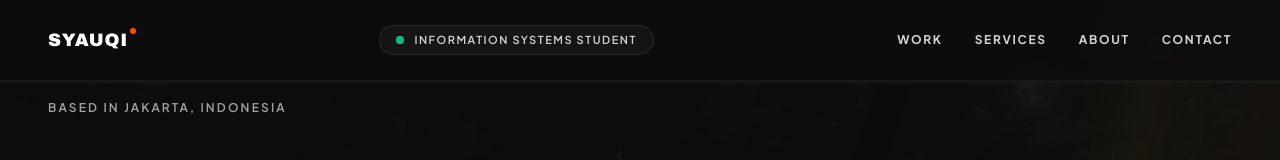
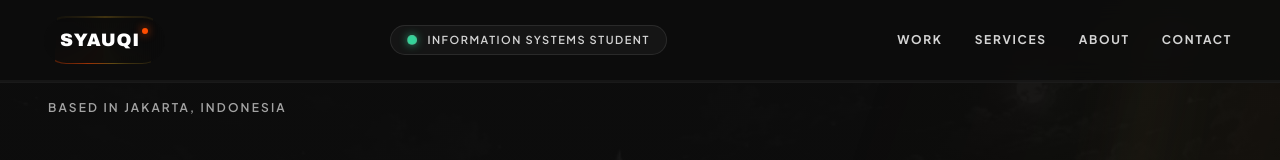
Before and after one commit to sogiahmad/portfolio-v3, a Next.js app: page / in a window 1280 px wide. Shown: the top 160 px of the page. Built offline with nearby package versions, Linux system fonts and the light colour scheme.

Commit message:
feat: add rotating ring on brand, dual sonar status dot, scroll density, and ripple hover underline

```diff
--- a/src/components/Navbar.tsx
+++ b/src/components/Navbar.tsx
@@ -14,6 +14,7 @@ const NAV_ITEMS = [
 export default function Navbar() {
   const [activeId, setActiveId] = useState<string>("");
   const [scrollProgress, setScrollProgress] = useState<number>(0);
+  const [isScrolled, setIsScrolled] = useState<boolean>(false);
   const [mobileOpen, setMobileOpen] = useState<boolean>(false);
   const [navTextVisible, setNavTextVisible] = useState<boolean>(false);
 
@@ -27,13 +28,16 @@ export default function Navbar() {
 
   useEffect(() => {
     const handleScroll = () => {
+      const y = window.scrollY;
+      setIsScrolled(y > 24);
+
       const doc = document.documentElement;
       const maxScroll = doc.scrollHeight - window.innerHeight;
       const ratio =
-        maxScroll > 0 ? Math.min(1, Math.max(0, window.scrollY / maxScroll)) : 0;
+        maxScroll > 0 ? Math.min(1, Math.max(0, y / maxScroll)) : 0;
       setScrollProgress(ratio * 100);
 
-      const currentPos = window.scrollY + 180;
+      const currentPos = y + 180;
       let matched = "";
       for (const item of NAV_ITEMS) {
         const el = document.getElementById(item.id);
@@ -50,43 +54,81 @@ export default function Navbar() {
   }, []);
 
   return (
-    <header className="fixed top-0 left-0 right-0 z-50 bg-obsidian/80 backdrop-blur-md border-b border-white/[0.06]">
-      <div className="max-w-[1440px] mx-auto px-6 md:px-12 h-16 md:h-20 flex items-center justify-between">
-        {/* Brand Logo */}
+    <header
+      className={`fixed top-0 left-0 right-0 z-50 backdrop-blur-md transition-all duration-300 ${
+        isScrolled
+          ? "bg-obsidian/95 border-b border-white/[0.12] shadow-[0_10px_30px_rgba(0,0,0,0.45)]"
+          : "bg-obsidian/80 border-b border-white/[0.06]"
+      }`}
+    >
+      <div
+        className={`max-w-[1440px] mx-auto px-6 md:px-12 flex items-center justify-between transition-[height] duration-300 ${
+          isScrolled ? "h-14 md:h-[68px]" : "h-16 md:h-20"
+        }`}
+      >
+        {/* Brand Logo + Cincin Orbit Berputar */}
         <a
           href="#top"
           onClick={() => {
             setActiveId("");
             setMobileOpen(false);
           }}
-          className={`font-display text-base md:text-lg tracking-[0.04em] text-white inline-flex items-start group transition-all duration-700 ease-out ${
+          className={`relative px-3 py-1.5 font-display text-base md:text-lg tracking-[0.04em] text-white inline-flex items-center group transition-all duration-700 ease-out ${
             navTextVisible
               ? "opacity-100 translate-y-0"
               : "opacity-0 -translate-y-2 pointer-events-none"
           }`}
         >
-          <span>{PROFILE_DATA.brand}</span>
-          <span className="inline-block w-1.5 h-1.5 rounded-full bg-accent ml-0.5 mt-0.5 transition-transform duration-300 group-hover:scale-125" />
+          {/* Cincin berputar halus mengelilingi tulisan */}
+          <span
+            aria-hidden="true"
+            className="pointer-events-none absolute -inset-x-1.5 -inset-y-1 rounded-full overflow-hidden opacity-65 group-hover:opacity-100 transition-opacity duration-300"
+          >
+            <span
+              style={{
+                animation: "brandRingOrbit 5.5s linear infinite",
+                background:
+                  "conic-gradient(from 0deg, transparent 0%, rgba(251,191,36,0.55) 18%, rgba(255,77,0,0.9) 34%, transparent 52%, rgba(251,191,36,0.35) 75%, transparent 100%)",
+              }}
+              className="absolute -inset-6 block"
+            />
+            <span className="absolute inset-[1.5px] rounded-full bg-obsidian/95" />
+          </span>
+
+          <span className="relative z-10 inline-flex items-start">
+            <span>{PROFILE_DATA.brand}</span>
+            <span className="inline-block w-1.5 h-1.5 rounded-full bg-accent ml-0.5 mt-0.5 shadow-[0_0_8px_rgba(255,77,0,0.85)] transition-transform duration-300 group-hover:scale-125" />
+          </span>
         </a>
 
-        {/* Center Status Pill */}
+        {/* Center Status Pill + Denyut Sonar Ganda */}
         <div
-          className={`hidden md:flex items-center gap-2.5 bg-white/[0.04] border border-white/[0.09] rounded-full px-4 py-1.5 transition-all duration-700 delay-75 ease-out ${
+          className={`group/pill hidden md:flex items-center gap-2.5 bg-white/[0.04] hover:bg-white/[0.07] border border-white/[0.09] hover:border-emerald-400/40 rounded-full px-4 py-1.5 shadow-[0_0_0_rgba(16,185,129,0)] hover:shadow-[0_0_20px_rgba(16,185,129,0.16)] transition-all duration-500 ease-out ${
             navTextVisible
               ? "opacity-100 translate-y-0"
               : "opacity-0 -translate-y-2 pointer-events-none"
           }`}
         >
-          <span className="relative flex h-2 w-2">
-            <span className="animate-ping absolute inline-flex h-full w-full rounded-full bg-emerald-400 opacity-75" />
-            <span className="relative inline-flex rounded-full h-2 w-2 bg-emerald-500" />
+          <span className="relative flex h-2.5 w-2.5 items-center justify-center">
+            <span
+              style={{ animation: "sonarPulse 2.4s cubic-bezier(0, 0, 0.2, 1) infinite" }}
+              className="absolute inline-flex h-full w-full rounded-full bg-emerald-400/75"
+            />
+            <span
+              style={{
+                animation:
+                  "sonarPulse 2.4s cubic-bezier(0, 0, 0.2, 1) 1.2s infinite",
+              }}
+              className="absolute inline-flex h-full w-full rounded-full bg-emerald-300/60"
+            />
+            <span className="relative inline-flex rounded-full h-2 w-2 bg-emerald-400 shadow-[0_0_10px_#34d399] transition-transform duration-300 group-hover/pill:scale-125" />
           </span>
-          <span className="font-sans font-semibold text-[11px] tracking-[0.14em] text-neutral-300 uppercase">
+          <span className="font-sans font-semibold text-[11px] tracking-[0.14em] text-neutral-300 group-hover/pill:text-white uppercase transition-colors">
             {PROFILE_DATA.roleBadge}
           </span>
         </div>
 
-        {/* Desktop Nav Links */}
+        {/* Desktop Nav Links + Hover Underline Efek Riak Air */}
         <nav
           className={`hidden sm:flex items-center gap-6 md:gap-8 transition-all duration-700 delay-100 ease-out ${
             navTextVisible
@@ -100,18 +142,31 @@ export default function Navbar() {
               <a
                 key={item.label}
                 href={item.href}
-                className={`relative py-1 font-sans font-bold text-[11px] md:text-xs tracking-[0.14em] uppercase transition-colors ${
+                className={`group/link relative py-1 font-sans font-bold text-[11px] md:text-xs tracking-[0.14em] uppercase transition-all duration-300 hover:-translate-y-[1px] ${
                   isActive
                     ? "text-amber-300"
                     : "text-neutral-300 hover:text-white"
                 }`}
               >
                 <span>{item.label}</span>
+                {/* Garis bawah dengan efek riak/gelombang mengalir saat hover */}
                 <span
-                  className={`absolute left-0 right-0 -bottom-0.5 h-0.5 bg-accent transition-transform duration-300 origin-left ${
-                    isActive ? "scale-x-100" : "scale-x-0"
+                  className={`pointer-events-none absolute left-0 right-0 -bottom-0.5 h-[2px] overflow-hidden rounded-full transition-transform duration-300 origin-left ${
+                    isActive
+                      ? "scale-x-100"
+                      : "scale-x-0 group-hover/link:scale-x-100"
                   }`}
-                />
+                >
+                  <span
+                    style={{
+                      animation: "waterRippleFlow 1.8s linear infinite",
+                      background:
+                        "linear-gradient(90deg, #FF4D00 0%, #FBBF24 25%, #38BDF8 50%, #FBBF24 75%, #FF4D00 100%)",
+                      backgroundSize: "200% 100%",
+                    }}
+                    className="block w-full h-full"
+                  />
+                </span>
               </a>
             );
           })}
@@ -134,11 +189,17 @@ export default function Navbar() {
         </button>
       </div>
 
-      {/* Mobile Dropdown */}
-      {mobileOpen && (
-        <div className="sm:hidden bg-[#121212] border-t border-white/10 px-6 py-4 space-y-2">
+      {/* Mobile Dropdown dengan Transisi Buka/Tutup Halus */}
+      <div
+        className={`sm:hidden overflow-hidden bg-[#121212] transition-all duration-300 ease-out ${
+          mobileOpen
+            ? "max-h-72 opacity-100 border-t border-white/10"
+            : "max-h-0 opacity-0 border-t border-transparent pointer-events-none"
+        }`}
+      >
+        <div className="px-6 py-4 space-y-2">
           <div className="inline-flex items-center gap-2 text-[10px] font-mono uppercase tracking-[0.14em] text-emerald-400 pb-2">
-            <span className="w-1.5 h-1.5 rounded-full bg-emerald-400" />
+            <span className="w-1.5 h-1.5 rounded-full bg-emerald-400 animate-pulse" />
             <span>{PROFILE_DATA.roleBadge}</span>
           </div>
           <div className="flex flex-col divide-y divide-white/[0.06]">
@@ -147,14 +208,14 @@ export default function Navbar() {
                 key={item.label}
                 href={item.href}
                 onClick={() => setMobileOpen(false)}
-                className="py-2.5 font-sans font-bold text-xs tracking-[0.14em] text-neutral-200 hover:text-accent uppercase"
+                className="py-2.5 font-sans font-bold text-xs tracking-[0.14em] text-neutral-200 hover:text-accent uppercase transition-colors"
               >
                 {item.label}
               </a>
             ))}
           </div>
         </div>
-      )}
+      </div>
 
       {/* Scroll Progress Line */}
       <div className="w-full h-[2px] bg-white/[0.04]">
@@ -163,6 +224,41 @@ export default function Navbar() {
           className="h-full bg-gradient-to-r from-accent via-amber-400 to-accent transition-[width] duration-150"
         />
       </div>
+
+      <style jsx>{`
+        @keyframes brandRingOrbit {
+          from {
+            transform: rotate(0deg);
+          }
+          to {
+            transform: rotate(360deg);
+          }
+        }
+
+        @keyframes sonarPulse {
+          0% {
+            transform: scale(0.9);
+            opacity: 0.85;
+          }
+          70% {
+            transform: scale(2.5);
+            opacity: 0;
+          }
+          100% {
+            transform: scale(2.5);
+            opacity: 0;
+          }
+        }
+
+        @keyframes waterRippleFlow {
+          0% {
+            background-position: 0% 50%;
+          }
+          100% {
+            background-position: 200% 50%;
+          }
+        }
+      `}</style>
     </header>
   );
 }
```
